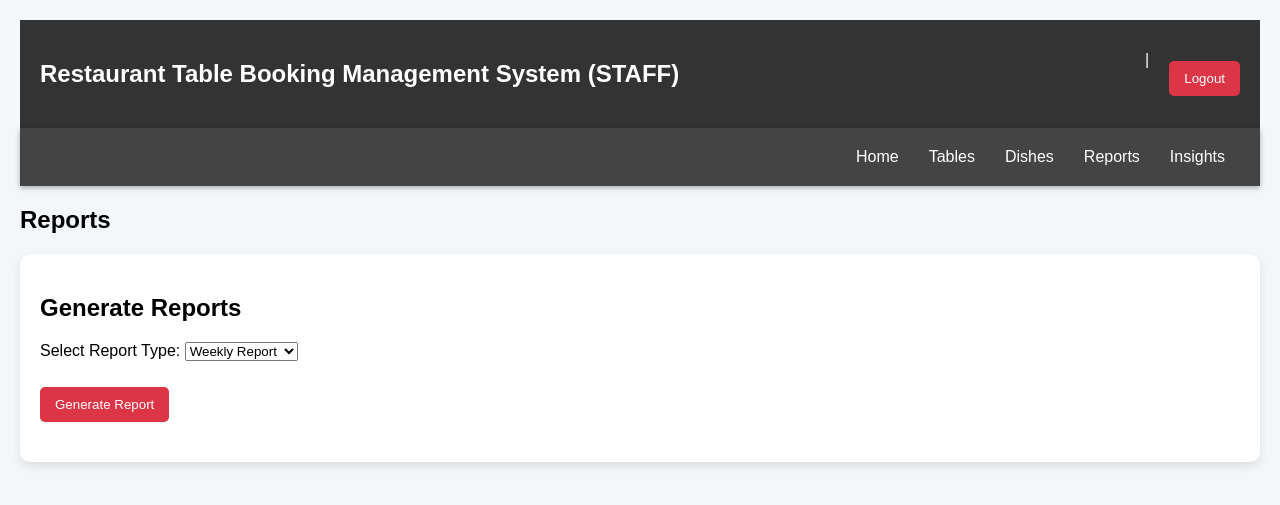
After one commit to Muigai-Kiongo/Restaurant-Table-Booking, a Django app: page /staff/reports/ in a window 1280 px wide. The commit adds this page. Shown: the top 505 px of the page. Run offline with Django 5.2, Linux system fonts and the light colour scheme.

Commit message:
staff tables and reports edit

```diff
--- a/accounts/templates/registration/register.html
+++ b/accounts/templates/registration/register.html
@@ -99,7 +99,7 @@
             <p>{{ form.password1.label }} {{ form.password1 }}</p>
             <p>{{ form.password2.label }} {{ form.password2 }}</p>
             <p>Already have an Account? <a href='/accounts/login'>Sign In</a></p>
-            <button type="submit">
+            <button type="submit">Register</button>
         </form>
 
     </main>
--- /dev/null
+++ b/staff/forms.py
@@ -0,0 +1,16 @@
+from django import forms
+from booking.models import Table
+
+class ReportForm(forms.Form):
+    REPORT_CHOICES = [
+        ('weekly', 'Weekly Report'),
+        ('monthly', 'Monthly Report'),
+        ('yearly', 'Yearly Report'),
+    ]
+    report_type = forms.ChoiceField(choices=REPORT_CHOICES, label="Select Report Type")
+
+
+class TableForm(forms.ModelForm):
+    class Meta:
+        model = Table
+        fields = ['number', 'capacity', 'is_available']
--- a/staff/templates/staff.html
+++ b/staff/templates/staff.html
@@ -159,7 +159,8 @@
         <a href="{% url 'staff_home' %}">Home</a>
         <a href="{% url 'tables' %}">Tables</a>
         <a href="{% url 'dishes' %}">Dishes</a>
-        <a href="{% url 'booking_statistics' %}">Reports</a>
+        <a href="{% url 'reports' %}">Reports</a>
+        <a href="{% url 'booking_statistics' %}">Insights</a>
       </nav>
     </header>
 
--- /dev/null
+++ b/staff/templates/staff/reports.html
@@ -0,0 +1,38 @@
+{% extends "staff.html" %}
+
+{% block content %}
+
+<section style='flex-basis:80%;'>
+    <h1>Reports</h1>
+    <div class="container">
+
+        <h1>Generate Reports</h1>
+
+        <form method="post">
+            {% csrf_token %}
+            {{ form.as_p }}
+            <button type="submit">Generate Report</button>
+        </form>
+
+        <div class="report-container">
+            {% if report_html %}
+                <h2>{{ report_type|title }} Report</h2>
+                <div>{{ report_html|safe }}</div>
+                <a href="{% url 'download_report' report_type %}" class="btn">Download PDF</a>
+            {% endif %}
+        </div>
+
+</section>
+<style>
+    body {
+        font-family: Arial, sans-serif;
+        margin: 20px;
+    }
+    .report-container {
+        margin-top: 20px;
+    }
+    button {
+        margin-top: 10px;
+    }
+</style>
+{% endblock %}
--- a/staff/urls.py
+++ b/staff/urls.py
@@ -6,9 +6,13 @@ from . import views
 urlpatterns = [
     path('', views.staff_view, name = 'staff_home'),
     path('tables/', views.StaffTablesview, name='tables'),
+    path('tables/create/', views.create_table, name='create_table'),
+    path('tables/update/<int:pk>/', views.update_table, name='update_table'),
     path('dishes/', views.StaffDishesview, name='dishes'),
     path('book/<int:pk>/', views.StaffBookview, name='book_detail'),
     path('book/update/<int:pk>/', views.Staffupdate_book, name='staffupdate_book'),
     path('book/cancel/<int:pk>/', views.Staffcancel_book, name='staffcancel_book'),
     path('booking-statistics/', views.booking_statistics, name='booking_statistics'),
+    path('reports/', views.reports_view, name = 'reports'),
+    path('reports/download/<str:report_type>/', views.download_report, name='download_report'),
 ]
--- a/staff/views.py
+++ b/staff/views.py
@@ -13,10 +13,11 @@ import numpy as np
 from django.http import HttpResponse
 from collections import defaultdict
 from datetime import datetime, timedelta
-import matplotlib.pyplot as plt
 import io
 import base64
-
+from .forms import ReportForm, TableForm
+from django.template.loader import render_to_string
+from weasyprint import HTML
 
 
 
@@ -32,10 +33,11 @@ def staff_view(request):
 
     bookings = Booking.objects.all()
 
+    past_date = current_date - timedelta(days=1 )
     today_bookings = bookings.filter(date=current_date).order_by('time')
     tomorrow_date = current_date + timedelta(days=1)
     tomorrow_bookings = bookings.filter(date=tomorrow_date).order_by('time')
-    other_bookings = bookings.exclude(date__in=[current_date, tomorrow_date]).order_by('date', 'time')
+    other_bookings = bookings.exclude(date__in=[past_date, current_date, tomorrow_date]).order_by('date', 'time')
 
     context = {
         'today_bookings': today_bookings,
@@ -51,7 +53,38 @@ def StaffTablesview(request):
 
     }
 
-    return render(request, 'staff/tables.html', context)
+    return render(request, 'staff/tables/tables.html', context)
+
+def create_table(request):
+    if request.method == 'POST':
+        form = TableForm(request.POST)
+        if form.is_valid():
+            form.save()
+            return redirect('tables')  # Redirect to the tables view
+    else:
+        form = TableForm()
+
+    context = {
+        'form': form,
+        'title': 'Create Table',
+    }
+    return render(request, 'staff/tables/create_table.html', context)
+
+def update_table(request, pk):
+    table = get_object_or_404(Table, pk=pk)
+    if request.method == 'POST':
+        form = TableForm(request.POST, instance=table)
+        if form.is_valid():
+            form.save()
+            return redirect('tables')  # Redirect to the tables view
+    else:
+        form = TableForm(instance=table)
+
+    context = {
+        'form': form,
+        'title': 'Update Table',
+    }
+    return render(request, 'staff/tables/update_table.html', context)
 
 
 def StaffDishesview(request):
@@ -217,3 +250,48 @@ def create_monthly_insights_graph(months, monthly_counts):
     plt.close()
     buf.seek(0)
     return base64.b64encode(buf.read()).decode('utf-8')
+
+
+def reports_view(request):
+    report_html = None
+    report_type = None
+
+    if request.method == 'POST':
+        form = ReportForm(request.POST)
+        if form.is_valid():
+            report_type = form.cleaned_data['report_type']
+            bookings = get_bookings(report_type)  # Helper function to get bookings
+            report_html = render_to_string(f'staff/reports/{report_type}_report.html', {'bookings': bookings})
+    else:
+        form = ReportForm()
+
+    return render(request, 'staff/reports.html', {
+        'form': form,
+        'report_html': report_html,
+        'report_type': report_type,
+    })
+
+def get_bookings(report_type):
+    now = timezone.now()
+    if report_type == 'weekly':
+        week_start = now - timezone.timedelta(days=7)
+        return Booking.objects.filter(date__gte=week_start)
+    elif report_type == 'monthly':
+        month_start = now.replace(day=1)
+        return Booking.objects.filter(date__gte=month_start)
+    elif report_type == 'yearly':
+        year_start = now.replace(month=1, day=1)
+        return Booking.objects.filter(date__gte=year_start)
+    return Booking.objects.none()
+
+def generate_pdf_response(html_string, filename):
+    html = HTML(string=html_string)
+    pdf = html.write_pdf()
+    response = HttpResponse(pdf, content_type='application/pdf')
+    response['Content-Disposition'] = f'attachment; filename="{filename}"'
+    return response
+
+def download_report(request, report_type):
+    bookings = get_bookings(report_type)
+    html_string = render_to_string(f'staff/reports/{report_type}_report.html', {'bookings': bookings})
+    return generate_pdf_response(html_string, f'{report_type}_report.pdf')
```
Also changed, not shown: staff/templates/staff/reports/monthly_report.html (added, +34 -0 lines), staff/templates/staff/reports/weekly_report.html (added, +34 -0 lines), staff/templates/staff/reports/yearly_report.html (added, +34 -0 lines), staff/templates/staff/tables/create_table.html (added, +13 -0 lines), staff/templates/staff/tables/tables.html (renamed from staff/templates/staff/tables.html, +32 -0 lines), staff/templates/staff/tables/update_table.html (added, +13 -0 lines), db.sqlite3.
